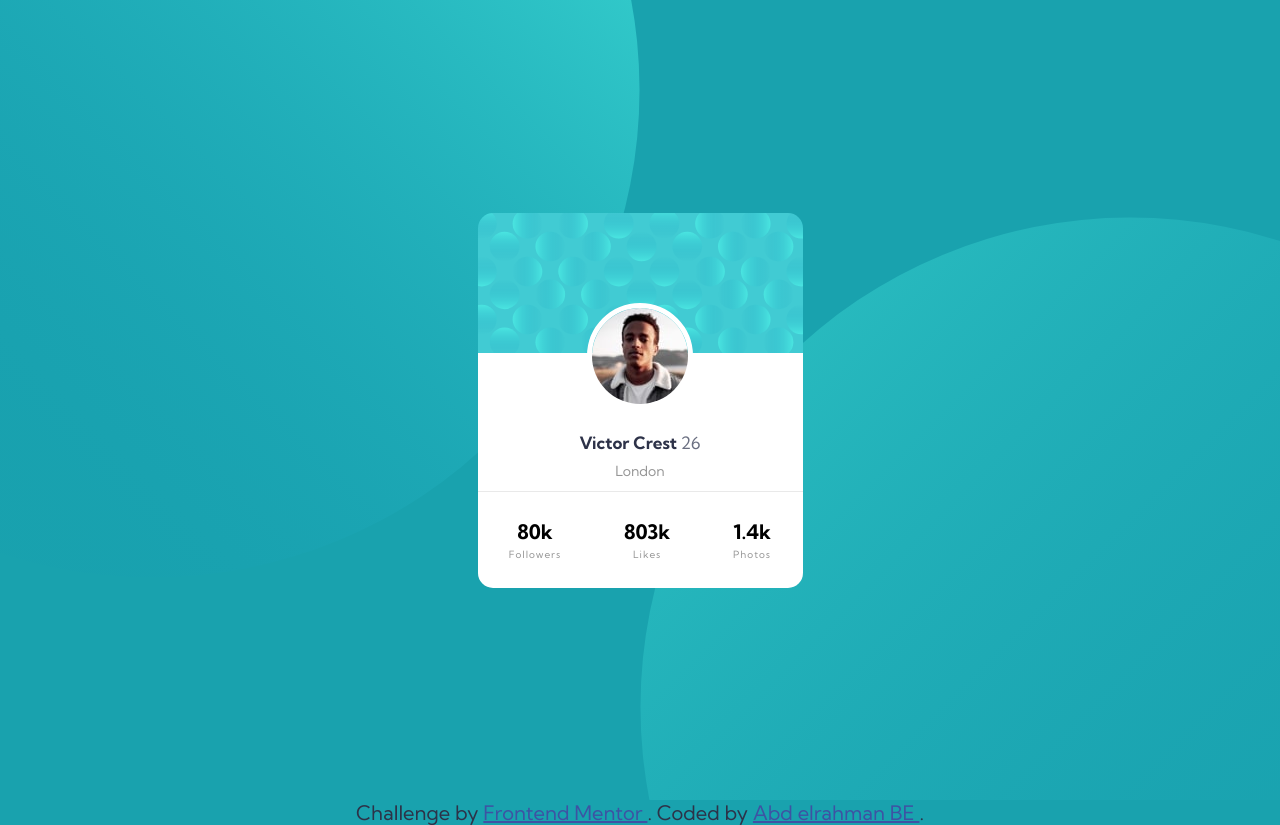
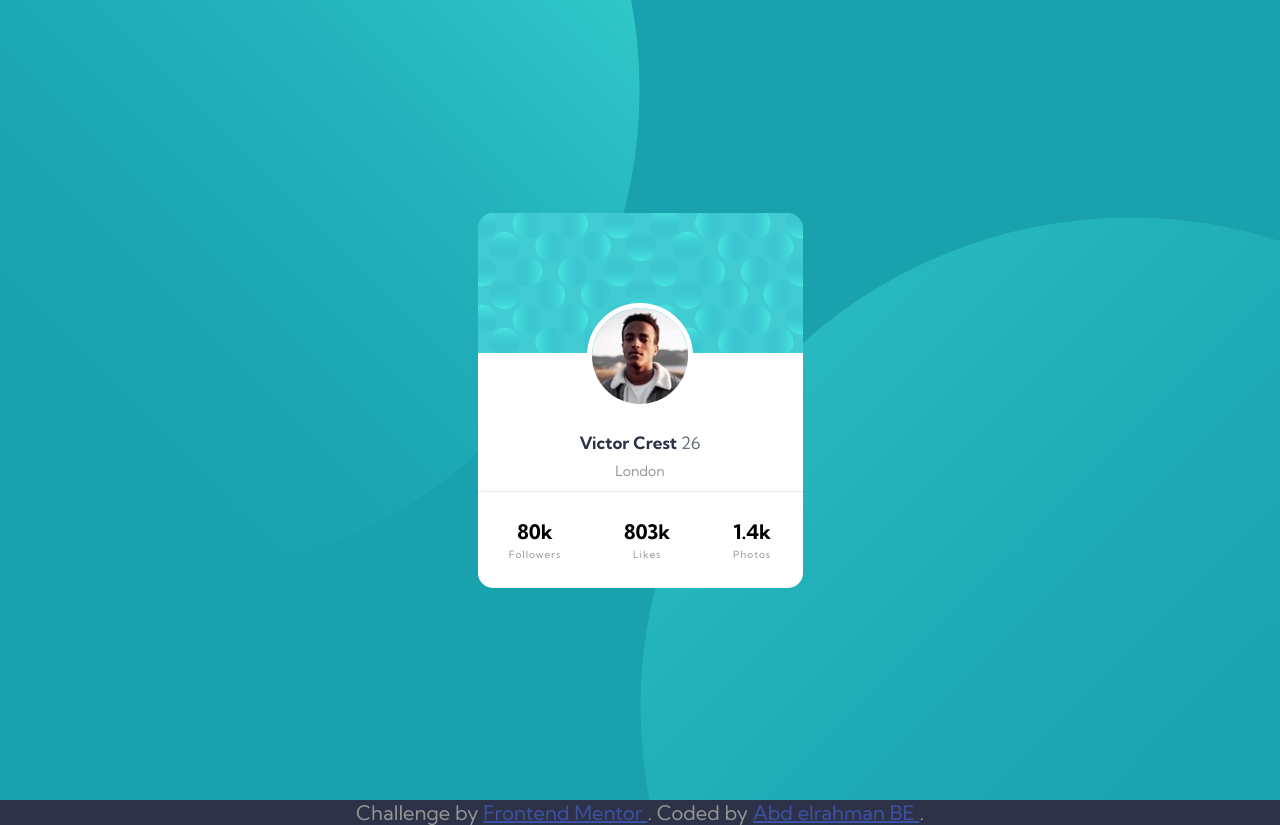
Before and after one commit to Boody2004/Profile-card-component-BE, a website: page index.html in a window 1280 px wide. Drawn offline with Linux system fonts and the light colour scheme.

Commit message:
edit css

```diff
--- a/style.css
+++ b/style.css
@@ -120,8 +120,8 @@ body,html {
 .attribution {
     font-size: 20px;
     text-align: center;
-    color: var(--dark-blue);
-    background-color: var(--dark-cyan);
+    color: var(--dark-gray);
+    background-color: var(--dark-blue);
 
 }
 .attribution a {
```
